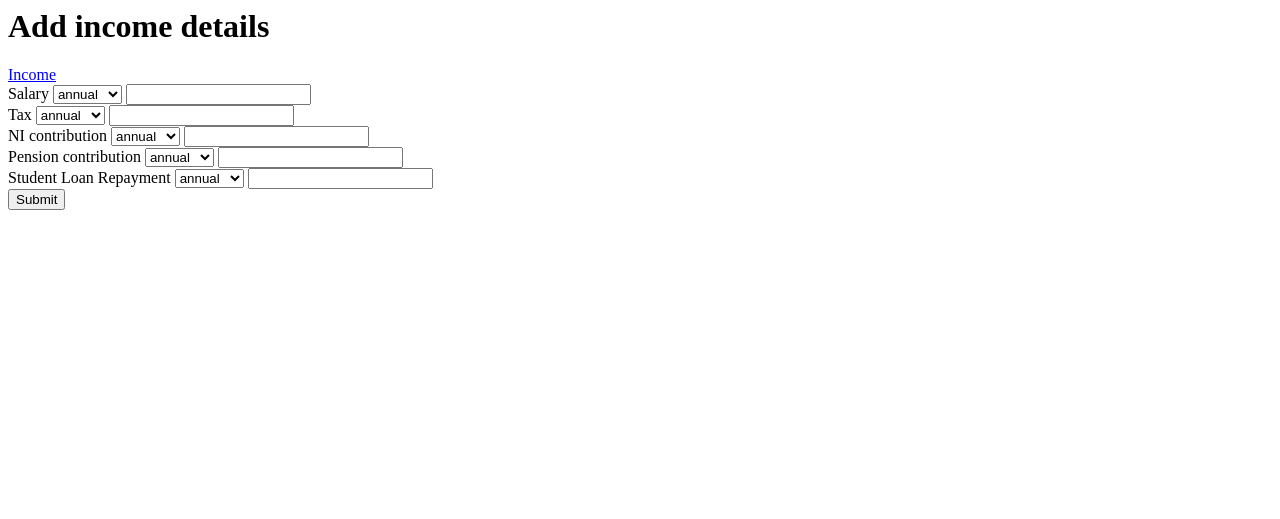
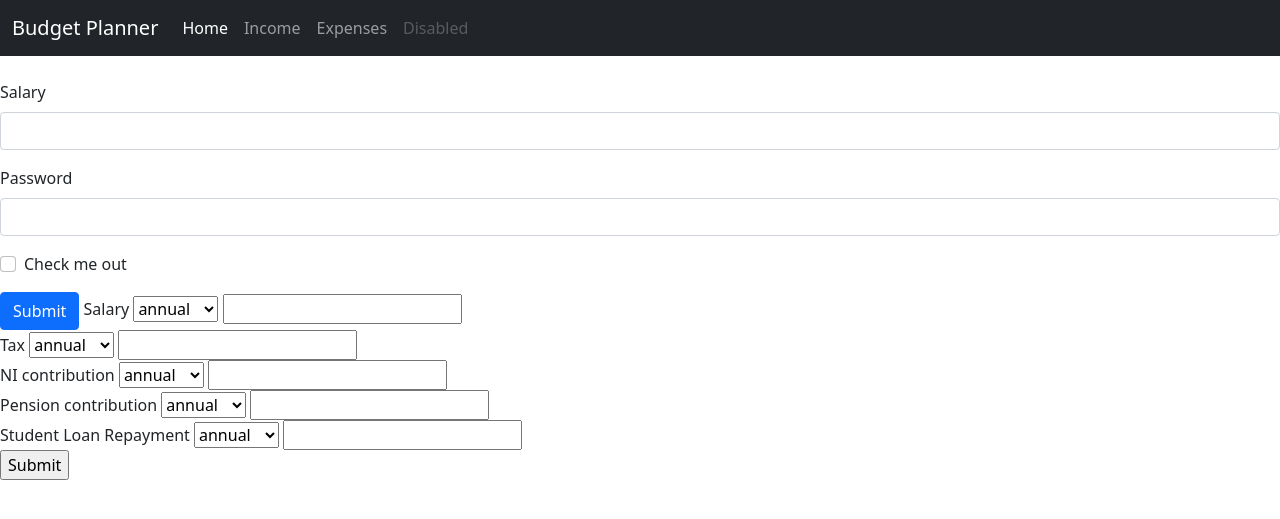
Before and after one commit to karkibishal/budget_planner, a Flask app: page /income in a window 1280 px wide. Shown: the top 519 px of the page. Run offline with Flask 2, Linux system fonts and the light colour scheme.

Commit message:
BK: Added bootstrap in templates

```diff
--- a/application/forms.py
+++ b/application/forms.py
@@ -42,13 +42,13 @@ class IncomeForm(FlaskForm):
 
     submit = SubmitField("Submit")
 
-class ItemsForm(FlaskForm):
+class ExpensesForm(FlaskForm):
     select = SelectField(choices=[
                             ("annual", "annual"),
                             ("monthly", "monthly"),
                             ("weekly", "weekly")
                             ])
-    name = StringField("Item Description", validators = [InputRequired()])
+    name = StringField("Expense Description", validators = [InputRequired()])
     amount = DecimalField("Amount (£)", validators = [InputRequired(), NumberRange(min=0)])
 
     submit = SubmitField("Submit")
--- a/application/models.py
+++ b/application/models.py
@@ -6,9 +6,9 @@ class Categories(db.Model):
     name = db.Column(db.String(50), unique = True, nullable = False)
     created_at = db.Column(db.DateTime, nullable = False, default = date.today())
     updated_at = db.Column(db.DateTime, nullable = False, default = date.today())
-    items = db.relationship('Items', backref = 'category')
+    items = db.relationship('Expenses', backref = 'category')
 
-class Items(db.Model):
+class Expenses(db.Model):
     id = db.Column(db.Integer, primary_key = True)
     name = db.Column(db.String(50), nullable = False)
     amount = db.Column(db.Float, nullable = False)
--- a/application/routes.py
+++ b/application/routes.py
@@ -1,7 +1,7 @@
 from flask import render_template, url_for, redirect, request
 from application import app, db
-from application.models import Income, Categories, Items
-from application.forms import IncomeForm, ItemsForm
+from application.models import Income, Categories, Expenses
+from application.forms import IncomeForm, ExpensesForm
 
 @app.route('/', methods=['POST', 'GET'])
 def index():
--- a/application/templates/income.html
+++ b/application/templates/income.html
@@ -2,6 +2,29 @@
 {% block body_content %}
     <form action='' method='POST'>
         {{ form.hidden_tag() }}
+
+        <div class="mb-3">
+            <label for="salary" class="form-label">{{ form.salary.label }}</label>
+            <input type="email" class="form-control" id="exampleInputEmail1">
+            {% if form.salary.errors %}
+                {% for error in form.salary.errors %}
+                    <div id="salaryerror" class="form-text">{{ error }}</div>
+                {% endfor %}
+            {% endif %}
+        </div>
+
+        <div class="mb-3">
+            <label for="exampleInputPassword1" class="form-label">Password</label>
+            <input type="password" class="form-control" id="exampleInputPassword1">
+        </div>
+
+        <div class="mb-3 form-check">
+            <input type="checkbox" class="form-check-input" id="exampleCheck1">
+            <label class="form-check-label" for="exampleCheck1">Check me out</label>
+        </div>
+
+        <button type="submit" class="btn btn-primary">Submit</button>
+
 
         {{ form.salary.label }} {{ form.select_salary }} {{ form.salary }} <br>
         {% if form.salary.errors %}
--- a/application/templates/layout.html
+++ b/application/templates/layout.html
@@ -2,13 +2,29 @@
 <head>
     <meta charset="UTF-8">
     <meta name="viewport" content="width=device-width, initial-scale=1.0">
+    <link href="https://cdn.jsdelivr.net/npm/bootstrap@5.1.3/dist/css/bootstrap.min.css" rel="stylesheet" integrity="sha384-1BmE4kWBq78iYhFldvKuhfTAU6auU8tT94WrHftjDbrCEXSU1oBoqyl2QvZ6jIW3" crossorigin="anonymous">
     <title>Budget Planner</title>
 </head>
 <body>
-    <h1>{{ title }}</h1>
-    <a href="{{ url_for('index') }}">Income</a>
+    <nav class="navbar navbar-expand-lg navbar-dark bg-dark">
+        <div class="container-fluid">
+          <a class="navbar-brand" href="#">Budget Planner</a>
+          <button class="navbar-toggler" type="button" data-bs-toggle="collapse" data-bs-target="#navbarNavAltMarkup" aria-controls="navbarNavAltMarkup" aria-expanded="false" aria-label="Toggle navigation">
+            <span class="navbar-toggler-icon"></span>
+          </button>
+          <div class="collapse navbar-collapse" id="navbarNavAltMarkup">
+            <div class="navbar-nav">
+              <a class="nav-link active" aria-current="page" href="{{ url_for('index') }}">Home</a>
+              <a class="nav-link" href="{{ url_for('income') }}">Income</a>
+              <a class="nav-link" href="#">Expenses</a>
+              <a class="nav-link disabled">Disabled</a>
+            </div>
+          </div>
+        </div>
+      </nav>
     <br>
     {% block body_content %}
     {% endblock body_content %}
+    <script src="https://cdn.jsdelivr.net/npm/bootstrap@5.1.3/dist/js/bootstrap.bundle.min.js" integrity="sha384-ka7Sk0Gln4gmtz2MlQnikT1wXgYsOg+OMhuP+IlRH9sENBO0LRn5q+8nbTov4+1p" crossorigin="anonymous"></script>
 </body>
 </html>
```
